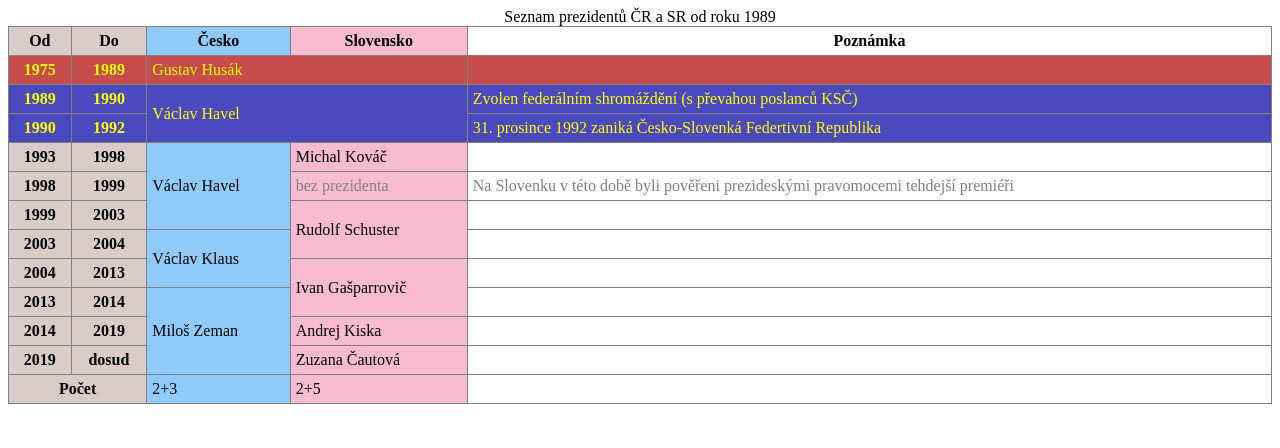
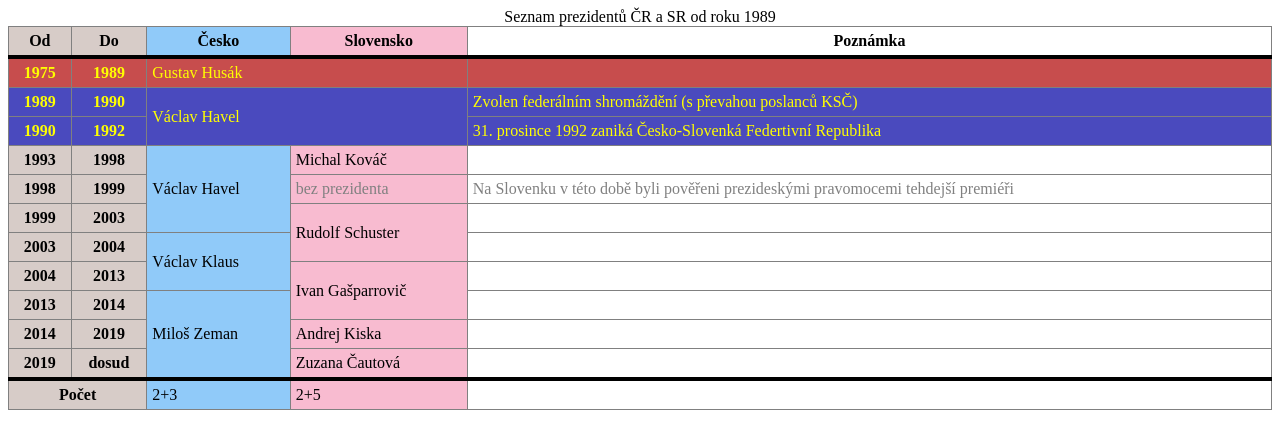
Before and after one commit to pslib-cz/2020p2web-htmltable-presidents-vaclavkozeny, a plain HTML site: page index.html in a window 1280 px wide. Drawn offline with Linux system fonts and the light colour scheme.

Commit message:
hotovo konec

```diff
--- a/index.html
+++ b/index.html
@@ -17,6 +17,8 @@
       .presidents .sr {background-color: #F8BBD0;}
       table{border-collapse: collapse;}
       .presidents td.bezprez{color: gray;}
+      .presidents tfoot{border-top: black solid 4px;}
+      .presidents thead{border-bottom: black solid 4px;}
     </style>
   </head>
   <body>
@@ -31,11 +33,11 @@
       </colgroup>
       <thead>
         <tr>
-          <th >Od</th>
-          <th >Do</th>
-          <th >Česko</th>
-          <th >Slovensko</th>
-          <th >Poznámka</th>
+          <th>Od</th>
+          <th>Do</th>
+          <th>Česko</th>
+          <th>Slovensko</th>
+          <th>Poznámka</th>
         </tr>
       </thead>
       <tbody class="komuniste">
@@ -56,7 +58,6 @@
         <tr>
           <th>1990</th>
           <th>1992</th>
-
           <td>31. prosince 1992 zaniká Česko-Slovenká Federtivní Republika</td>
       </tr>
       </tbody>
@@ -68,7 +69,7 @@
           <td>Michal Kováč</td>
           <td></td>
         </tr>
-        <tr >
+        <tr>
           <th>1998</th>
           <th>1999</th>
           <td class="bezprez">bez prezidenta</td>
@@ -114,7 +115,7 @@
       </tbody>
       <tfoot>
         <tr>
-          <th colspan="2" >Počet</th>
+          <th colspan="2">Počet</th>
           <td>2+3</td>
           <td>2+5</td>
           <td></td>
```
